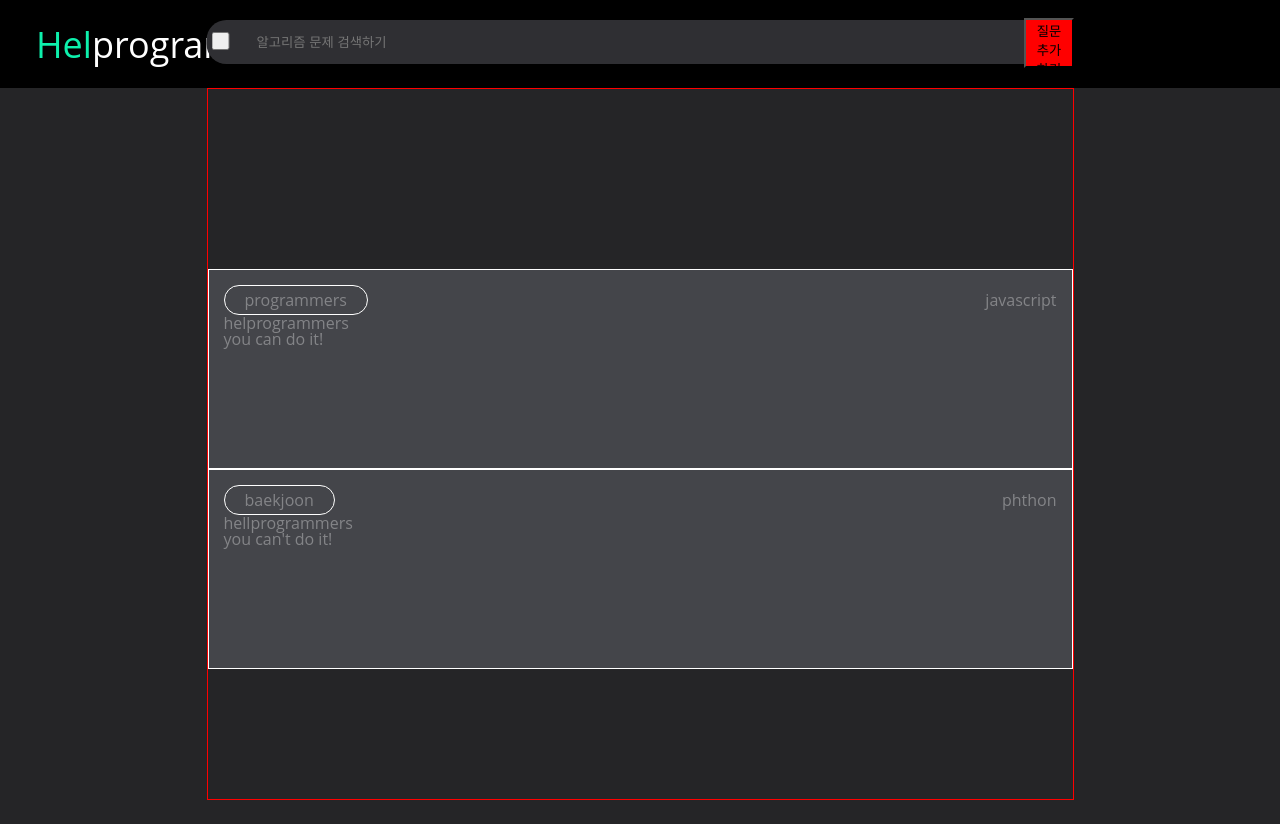
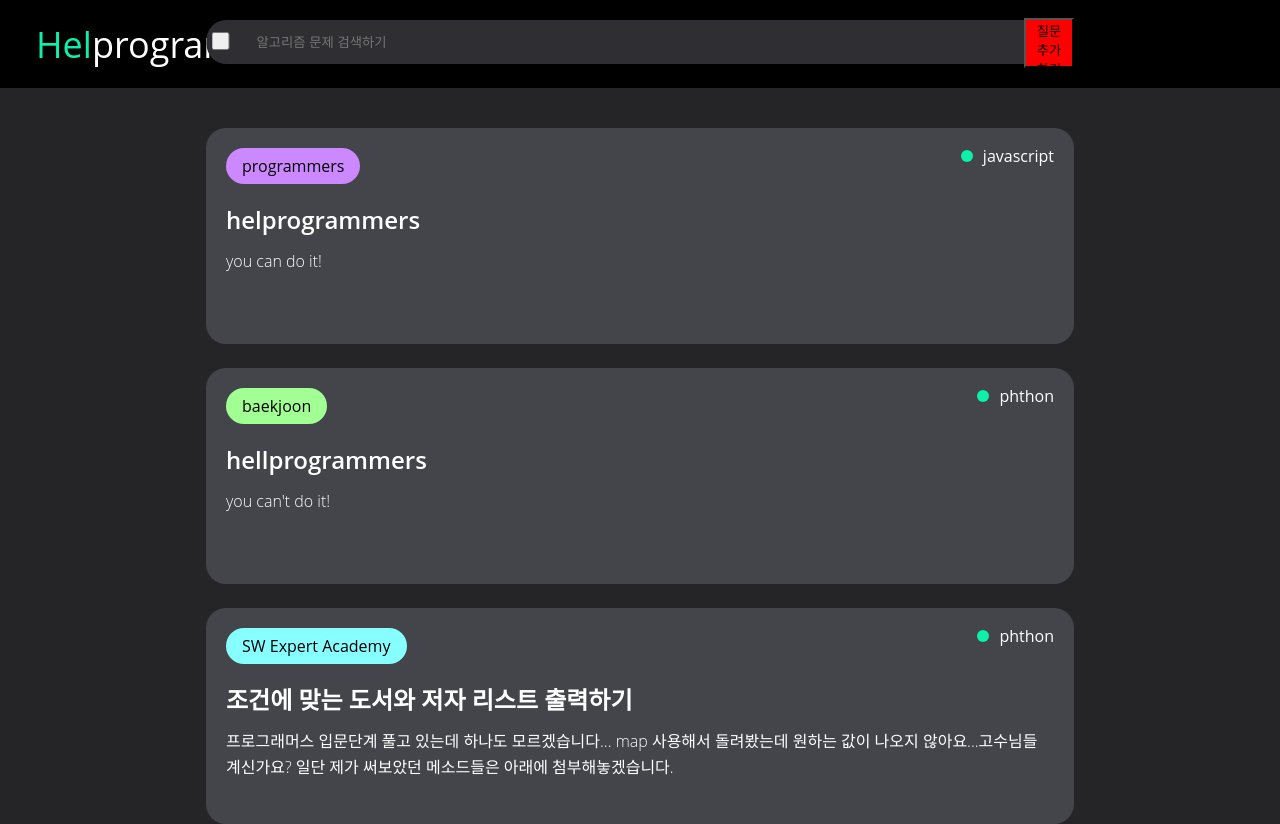
Before and after one commit to lte94/Helprogrammers-1, a React (Create React App) app: page / in a window 1280 px wide. Before the commit the page ends 800 px from the top, so only its background shows below. Built offline with nearby package versions, Linux system fonts and the light colour scheme; data requests are answered from the project's data file.

Commit message:
:lipstick:design(List.jsx): create UI for mainpage
메인페이지에 삽입된 List.jsx 컴포넌트의 UI를 styled-components 로 구성했습니다.
db의 place 값에 따라 버튼 UI의 색상이 변경됩니다.

by @dypark26

```diff
--- a/db.json
+++ b/db.json
@@ -15,6 +15,14 @@
       "place": "baekjoon",
       "language": "phthon",
       "password": 1234
+    },
+    {
+      "id": 3,
+      "title": "조건에 맞는 도서와 저자 리스트 출력하기",
+      "content": "프로그래머스 입문단계 풀고 있는데 하나도 모르겠습니다...  map 사용해서 돌려봤는데 원하는 값이 나오지 않아요...고수님들 계신가요? 일단 제가 써보았던 메소드들은 아래에 첨부해놓겠습니다.",
+      "place": "SW Expert Academy",
+      "language": "phthon",
+      "password": 1234
     }
   ],
 
--- a/src/Router.js
+++ b/src/Router.js
@@ -12,7 +12,7 @@
       <Routes>
         <Route path="/" element={<Main />} />
         <Route path="/add" element={<AddQuestion />} />
-        <Route path="/question-id" element={<Question />} />
+        <Route path="/:id" element={<Question />} />
       </Routes>
     </BrowserRouter>
   );
--- a/src/components/List.jsx
+++ b/src/components/List.jsx
@@ -32,16 +32,19 @@
                 {/* 사이트 네임 태그 */}
                 <Place>{question.place}</Place>
                 {/* 언어 태그 */}
-                <Language>{question.language}</Language>
+                <Language>
+                  <span class="dot" />
+                  {question.language}
+                </Language>
               </ThreadHead>
-              <h2>{question.title}</h2>
-              <p>{question.content}</p>
+              <ThreadBody>
+                <h2>{question.title}</h2>
+                <p>{question.content}</p>
+              </ThreadBody>
             </Thread>
           </QuestionLink>
         ))}
-
       </Newsfeed>
-
     </Maindiv>
   );
 };
@@ -55,45 +58,79 @@
 `;
 
 const Maindiv = styled.main`
-  background-color: #252527;
+  background-color: rgba(37, 37, 39, 1);
   height: calc(100vh - 88px); // -88px (헤더 높이)
   display: flex;
   justify-content: center;
 `;
 const Newsfeed = styled.section`
   display: flex;
-  justify-content: center;
+  justify-content: flex-start;
   flex-direction: column;
-  padding-top: 50px;
-  min-width: 867px;
-  border: 1px solid red;
+  padding-top: 40px;
+  width: 868px;
+  gap: 24px;
 `;
 const Thread = styled.div`
   display: flex;
   flex-direction: column;
   width: 100%;
-  height: 200px;
-  padding: 15px;
-  border: 1px solid white;
-  background-color: #44454a;
-  color: #ffffff57;
+  height: 216px;
+  gap: 24px;
+  padding: 20px;
+  border-radius: 20px;
+  background-color: rgba(68, 69, 74, 1);
 `;
 const ThreadHead = styled.div`
   display: flex;
   justify-content: space-between;
+  align-items: flex-start;
 `;
 const Place = styled.span`
   display: flex;
   justify-content: center;
   align-items: center;
-  padding: 0 20px;
-  height: 30px;
-  border: 1px solid white;
+  padding: 10px 16px;
+  font-size: 16px;
   border-radius: 20px;
-  `;
+  background-color: ${(props) => {
+    if (props.children === 'baekjoon') {
+      return 'rgba(162, 255, 147, 1)';
+    } else if (props.children === 'programmers') {
+      return 'rgba(204, 136, 255, 1)';
+    } else {
+      return 'rgba(135, 255, 255, 1)';
+    }
+  }};
+
+  color: black;
+`;
 const Language = styled.span`
   display: flex;
   justify-content: center;
   align-items: center;
   padding-left: 0 10px;
+  gap: 10px;
+  color: white;
+  span {
+    height: 12px;
+    width: 12px;
+    background-color: rgba(13, 240, 172, 1);
+    border-radius: 50%;
+  }
 `;
+const ThreadBody = styled.div`
+  display: flex;
+  flex-direction: column;
+  gap: 16px;
+  color: white;
+  h2 {
+    font-size: 24px;
+    font-weight: 600;
+  }
+  p {
+    font-size: 16px;
+    font-weight: 300;
+    line-height: 26px;
+  }
+`;
```
Also changed, not shown: src/pages/Main.jsx (line endings or trailing spaces).
